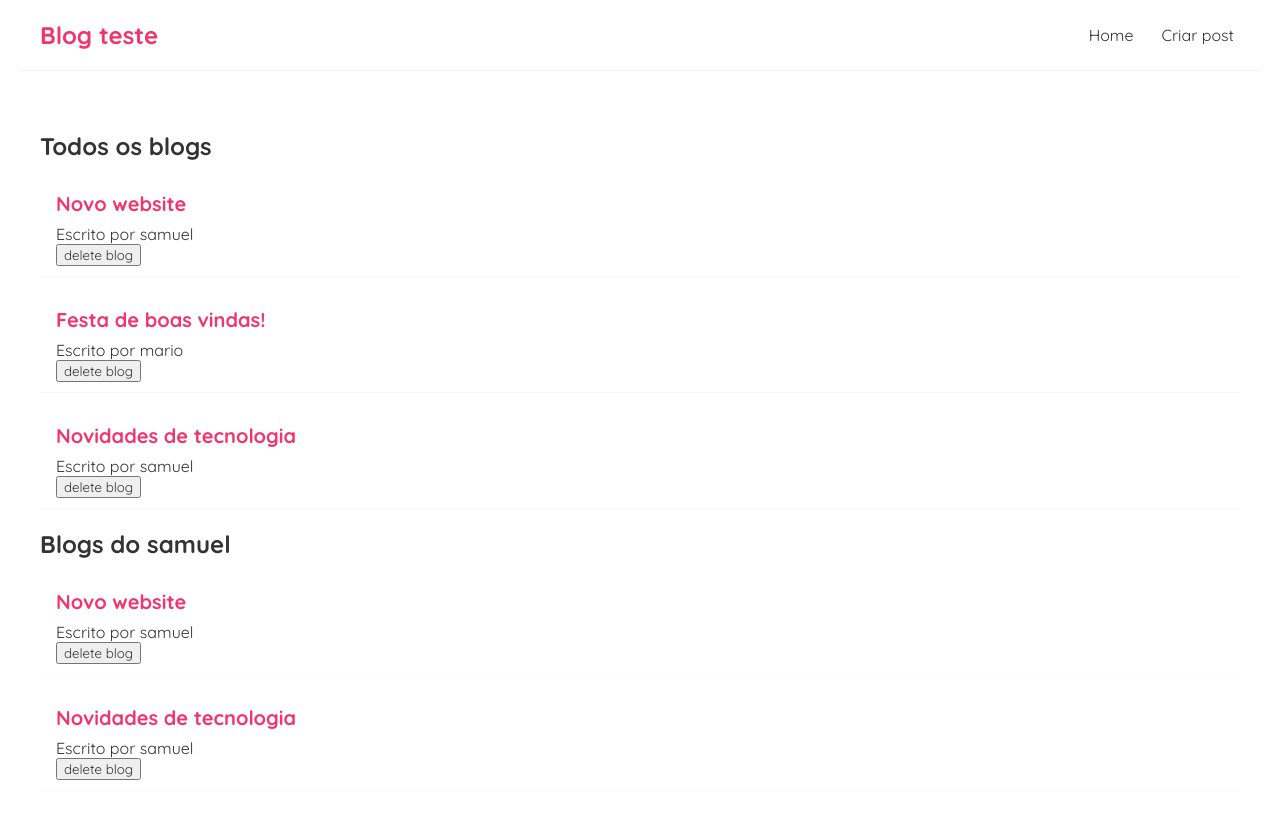
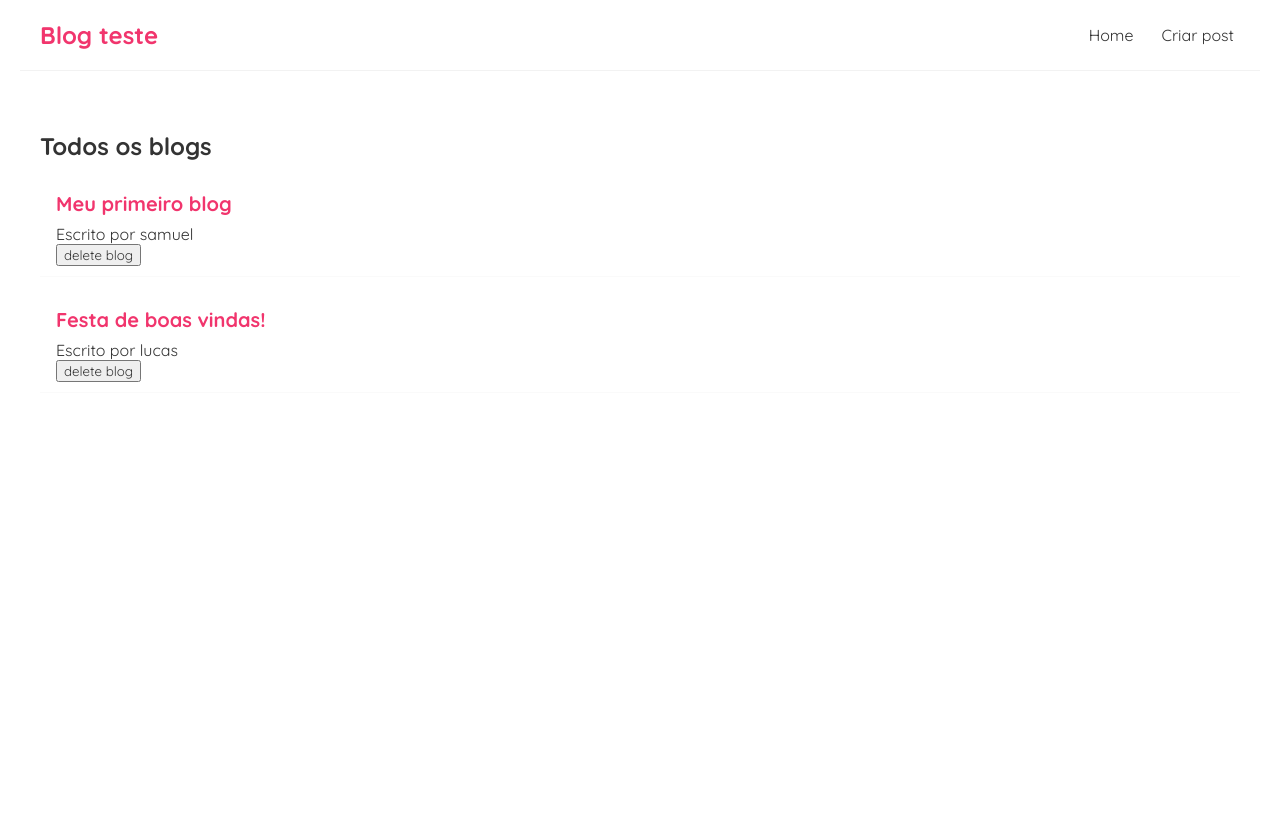
Before and after one commit to samuelincoln1/react-simple-blog, a React (Create React App) app: page / in a window 1280 px wide. Shown: the top 818 px of the page. Built offline with nearby package versions, Linux system fonts and the light colour scheme; data requests are answered from the project's data file.

Commit message:
fetching data

```diff
--- a/src/Home.js
+++ b/src/Home.js
@@ -3,29 +3,18 @@
 import BlogList from "./BlogList";
 
 const Home = () => {
-    const [blogs, setBlogs] = useState([
-        {
-            title: 'Novo website',
-            body: 'lorem ipsum...',
-            author: 'samuel',
-            id: 1
-        },
-        {
-            title: 'Festa de boas vindas!',
-            body: 'lorem ipsum...',
-            author: 'mario',
-            id: 2
-        },
-        {
-            title: 'Novidades de tecnologia',
-            body: 'lorem ipsum...',
-            author: 'samuel',
-            id: 3
-        },
-    ]);
+    const [blogs, setBlogs] = useState(null);
 
     useEffect(() => {
-        console.log('chamei useEffect');
+       fetch('http://localhost:8000/blogs')
+        .then(res => {
+           return res.json();
+        })
+        .then(data => {
+            console.log(data);
+            setBlogs(data);
+        });
+
     }, []);
 
     const handleDelete = (id) => {
@@ -35,8 +24,8 @@
 
     return (
         <div className="home">
-         <BlogList blogs={blogs} title="Todos os blogs" handleDelete={handleDelete}/>
-         <BlogList blogs={blogs.filter((blog) => blog.author === 'samuel')} title="Blogs do samuel" handleDelete={handleDelete}/>
+            {blogs && <BlogList blogs={blogs} title="Todos os blogs" handleDelete={handleDelete}/>}
+            {/* <BlogList blogs={blogs.filter((blog) => blog.author === 'samuel')} title="Blogs do samuel" handleDelete={handleDelete}/>  */}
 
 
 
```
